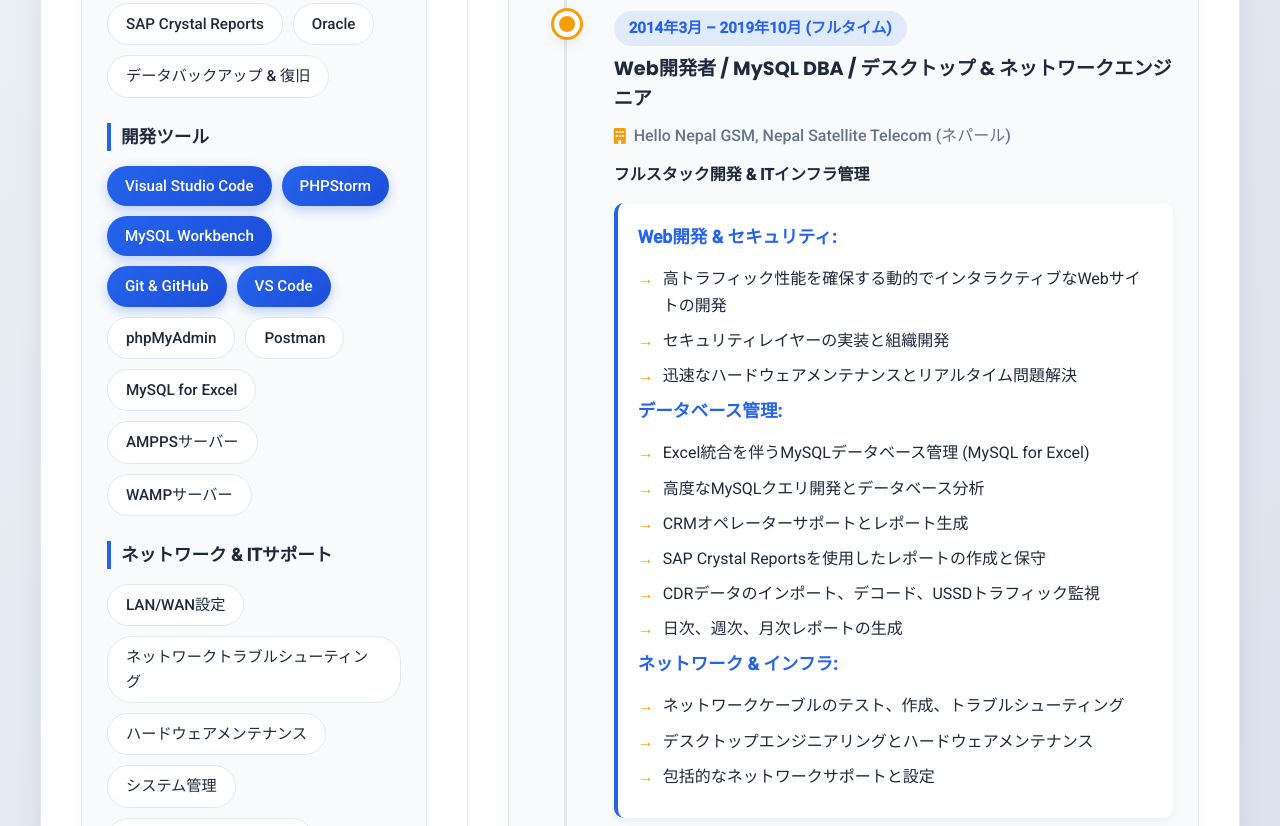
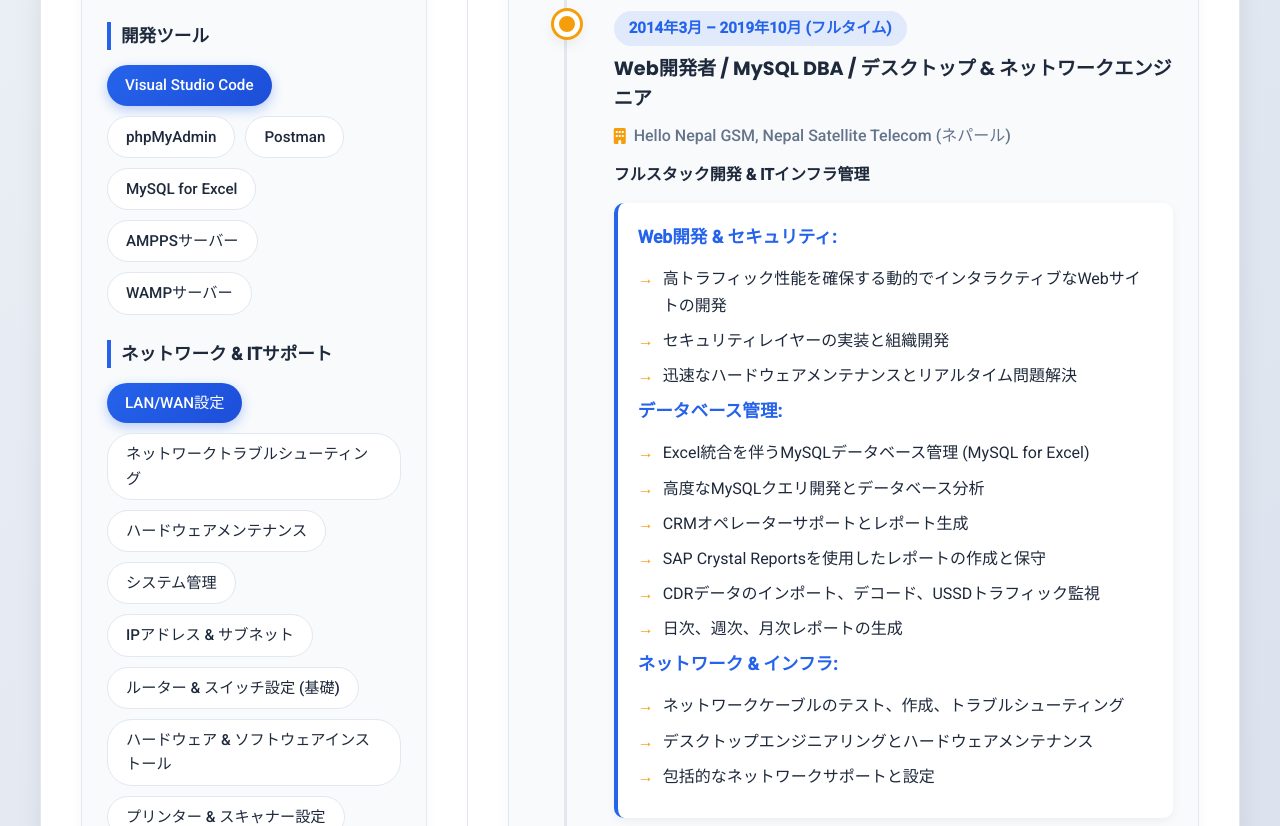
Before and after one commit to jangslams1grg/cv, a plain HTML site: page index.html in a window 1280 px wide. Shown: the part 1670-2496 px from the top of the page. Drawn offline with Linux system fonts and the light colour scheme.

Commit message:
Update index.html

```diff
--- a/index.html
+++ b/index.html
@@ -1009,8 +1009,6 @@
                     <h3>プログラミング言語</h3>
                     <div class="skill-items">
                         <span class="skill-item highlight">HTML5</span>
-                        <span class="skill-item highlight">CSS3</span>
-                        <span class="skill-item highlight">JavaScript</span>
                         <span class="skill-item">jQuery</span>
                         <span class="skill-item">PHP</span>
                         <span class="skill-item">Python (基礎)</span>
@@ -1025,7 +1023,6 @@
                     <h3>フロントエンド開発</h3>
                     <div class="skill-items">
                         <span class="skill-item highlight">レスポンシブデザイン</span>
-                        <span class="skill-item highlight">Bootstrap</span>
                         <span class="skill-item">クロスブラウザ互換性</span>
                         <span class="skill-item">UI/UXデザイン</span>
                         <span class="skill-item">DOM操作</span>
@@ -1060,10 +1057,6 @@
                     <h3>開発ツール</h3>
                     <div class="skill-items">
 						<span class="skill-item highlight">Visual Studio Code</span>
-						<span class="skill-item highlight">PHPStorm</span>
-						<span class="skill-item highlight">MySQL Workbench</span>
-                        <span class="skill-item highlight">Git & GitHub</span>
-                        <span class="skill-item highlight">VS Code</span>
                         <span class="skill-item">phpMyAdmin</span>
                         <span class="skill-item">Postman</span>
                         <span class="skill-item">MySQL for Excel</span>
@@ -1076,7 +1069,7 @@
 					<div class="skills-category">
 						<h3>ネットワーク & ITサポート</h3>
 						<div class="skill-items">
-							<span class="skill-item">LAN/WAN設定</span>
+							<span class="skill-item highlight">LAN/WAN設定</span>
 							<span class="skill-item">ネットワークトラブルシューティング</span>
 							<span class="skill-item">ハードウェアメンテナンス</span>
 							<span class="skill-item">システム管理</span>
```
